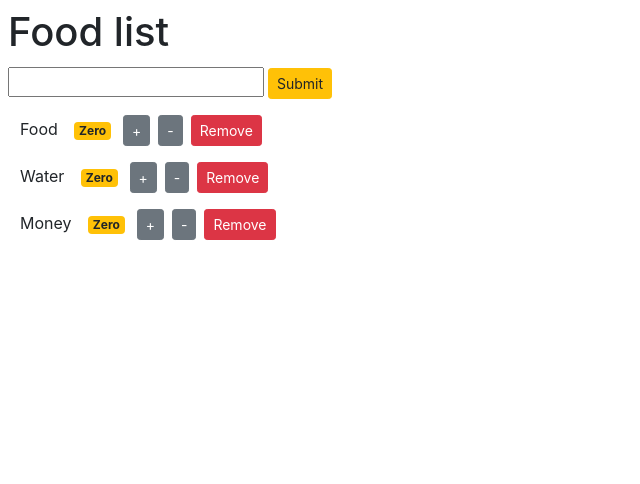
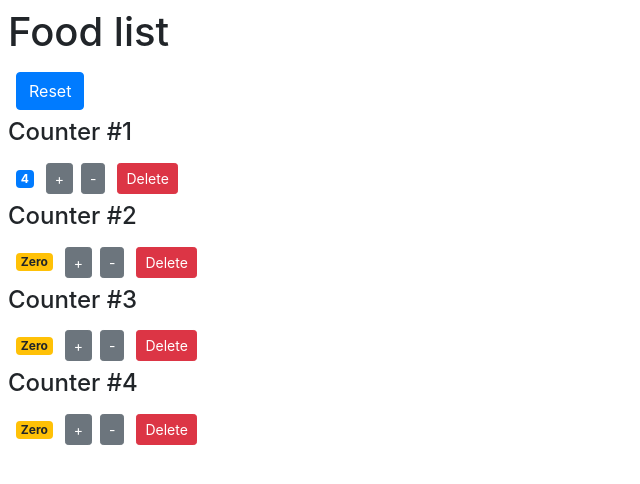
Before and after one commit to TheLoneWanderer4/Dev-Projects, a React (Create React App) app in the folder javaScript/counter/: page / in a window 1280 px wide. Shown: the top 484 px of the page, without its empty margins (0-640 px from the left). Built offline with nearby package versions, Linux system fonts and the light colour scheme.

Commit message:
Update, continuing to follow the sutorial

```diff
--- a/javaScript/counter/src/App.js
+++ b/javaScript/counter/src/App.js
@@ -1,59 +1,12 @@
 import React, { Component } from "react";
-import Counter from "./components/counter";
+import Counters from "./components/counters";
 
 class App extends Component {
-  constructor(props) {
-    super(props);
-    this.state = {
-      items: ["Food", "Water", "Money"]
-    };
-  }
-
-  handleCreate = event => {
-    event.preventDefault();
-
-    let item = this.input.value;
-    let items = this.state.items;
-
-    if (items.indexOf(item) != -1) {
-      alert(`${item} Already in list`);
-      return;
-    }
-
-    items.push(this.input.value);
-    this.setState({ items: items });
-  };
-
-  handleRemove = item => {
-    let hold = this.state.items;
-    hold.splice(this.state.items.indexOf(item), 1);
-    this.setState({
-      items: hold
-    });
-  };
-
   render() {
     return (
       <div className="m-2">
         <h1> Food list </h1>
-        <form onSubmit={this.handleCreate}>
-          <input ref={input => (this.input = input)} type="text" />
-          <input className="btn btn-sm m-1 btn-warning" type="submit" />
-        </form>
-        {this.state.items.map(item => {
-          return (
-            <div className="m-2">
-              <Counter key={item} value={item} />
-              <button
-                className="btn btn-sm m-1 btn-danger"
-                onClick={() => this.handleRemove(item)}
-              >
-                {" "}
-                Remove{" "}
-              </button>
-            </div>
-          );
-        })}
+        <Counters />
       </div>
     );
   }
--- a/javaScript/counter/src/components/counter.jsx
+++ b/javaScript/counter/src/components/counter.jsx
@@ -3,51 +3,42 @@
 class Counter extends Component {
   constructor(props) {
     super(props);
-    this.state = {
-      name: props.value,
-      count: 0
-    };
   }
-
-  handleIncrement = () => {
-    this.setState({ count: this.state.count + 1 });
-  };
-
-  handleDecrement = () => {
-    if (this.state.count > 0) {
-      this.setState({ count: this.state.count - 1 });
-    }
-  };
-
   render() {
     return (
       <React.Fragment>
-        <span className="m-1"> {this.state.name} </span>
+        {this.props.children}
         <span className={this.getBadgeClasses()}> {this.formateCount()} </span>
         <button
-          onClick={this.handleIncrement}
+          onClick={() => this.props.onIncrement(this.props.counter)}
           className="btn btn-secondary btn-sm m-1"
         >
           +
         </button>
         <button
-          onClick={this.handleDecrement}
+          onClick={() => this.props.onDecrement(this.props.counter)}
           className="btn btn-secondary btn-sm m-1"
         >
           -
+        </button>
+        <button
+          onClick={() => this.props.onDelete(this.props.counter.id)}
+          className="btn btn-danger btn-sm m-2"
+        >
+          Delete
         </button>
       </React.Fragment>
     );
   }
 
   formateCount() {
-    return this.state.count === 0 ? "Zero" : this.state.count;
+    return this.props.counter.value === 0 ? "Zero" : this.props.counter.value;
   }
 
   getBadgeClasses() {
     return (
       "badge m-2 " +
-      (this.state.count === 0 ? "badge-warning" : "badge-primary")
+      (this.props.counter.value === 0 ? "badge-warning" : "badge-primary")
     );
   }
 }
--- /dev/null
+++ b/javaScript/counter/src/components/counters.jsx
@@ -0,0 +1,78 @@
+import Counter from "./counter";
+import React, { Component } from "react";
+
+class Counters extends Component {
+  constructor(props) {
+    super(props);
+    this.state = {
+      counters: [
+        { id: 1, value: 4 },
+        { id: 2, value: 0 },
+        { id: 3, value: 0 },
+        { id: 4, value: 0 }
+      ]
+    };
+  }
+
+  handleReset = () => {
+    const counters = this.state.counters.map(counter => {
+      counter.value = 0;
+      return counter;
+    });
+    this.setState({ counters });
+    console.log(this.state);
+  };
+
+  handleIncrement = counter => {
+    const counters = [...this.state.counters];
+    const index = counters.indexOf(counter);
+    counters[index] = { ...counter };
+    counters[index].value++;
+
+    console.log(counters);
+
+    this.setState({ counters });
+  };
+
+  handleDecrement = counter => {
+    const counters = [...this.state.counters];
+    const index = counters.indexOf(counter);
+    counters[index] = { ...counter };
+    if (counters[index].value > 0) {
+      counters[index].value--;
+    }
+    this.setState({ counters });
+  };
+
+  handleDelete = id => {
+    const counters = this.state.counters.filter(counter => counter.id !== id);
+    this.setState({ counters });
+  };
+
+  render() {
+    return (
+      <div>
+        <button
+          onClick={this.handleReset}
+          className="btn btn-primary btn-small m-2"
+        >
+          {" "}
+          Reset{" "}
+        </button>
+        {this.state.counters.map(counter => (
+          <Counter
+            key={counter.id}
+            counter={counter}
+            onDelete={this.handleDelete}
+            onIncrement={this.handleIncrement}
+            onDecrement={this.handleDecrement}
+          >
+            <h4>Counter #{counter.id}</h4>
+          </Counter>
+        ))}
+      </div>
+    );
+  }
+}
+
+export default Counters;
```
